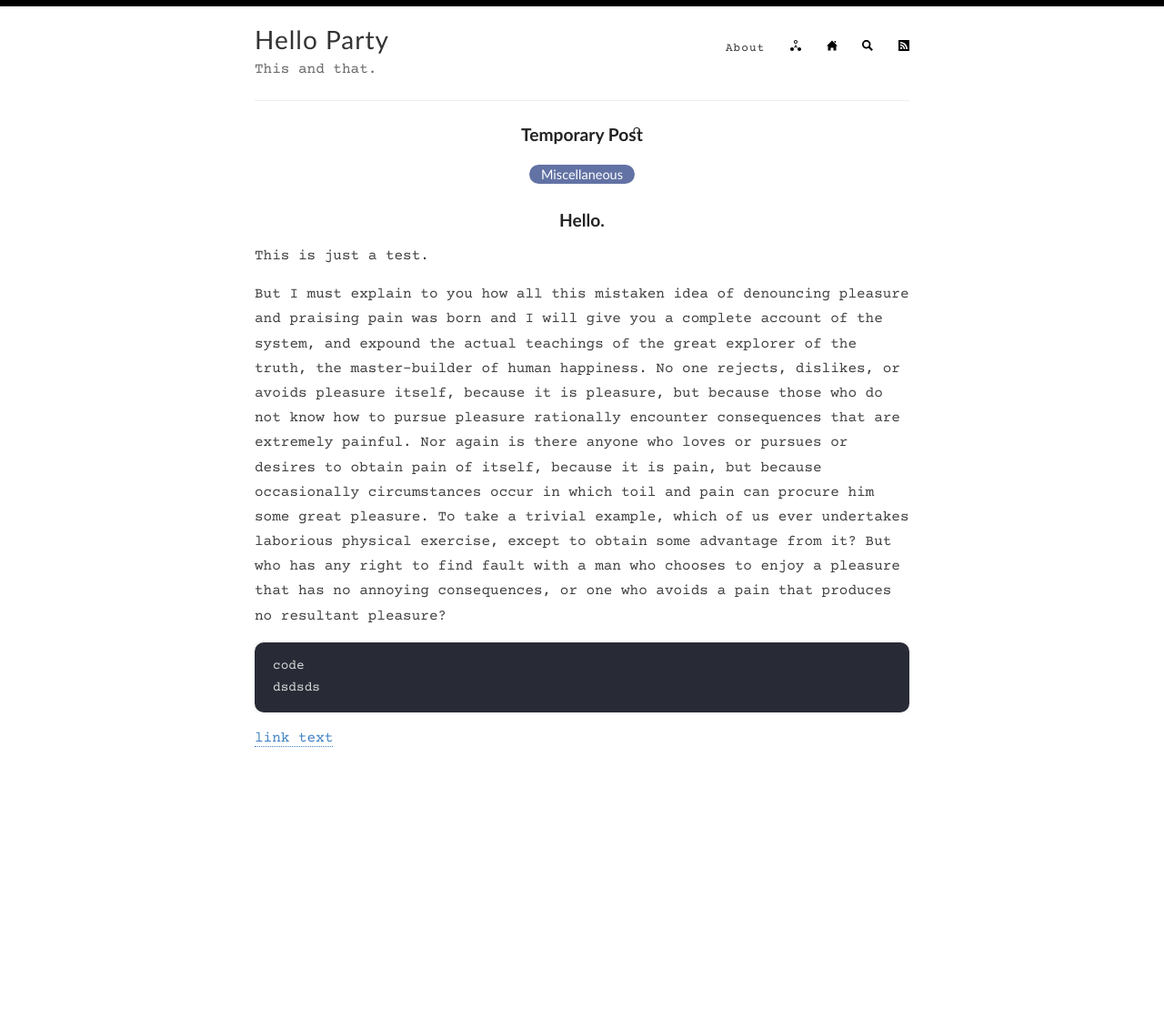
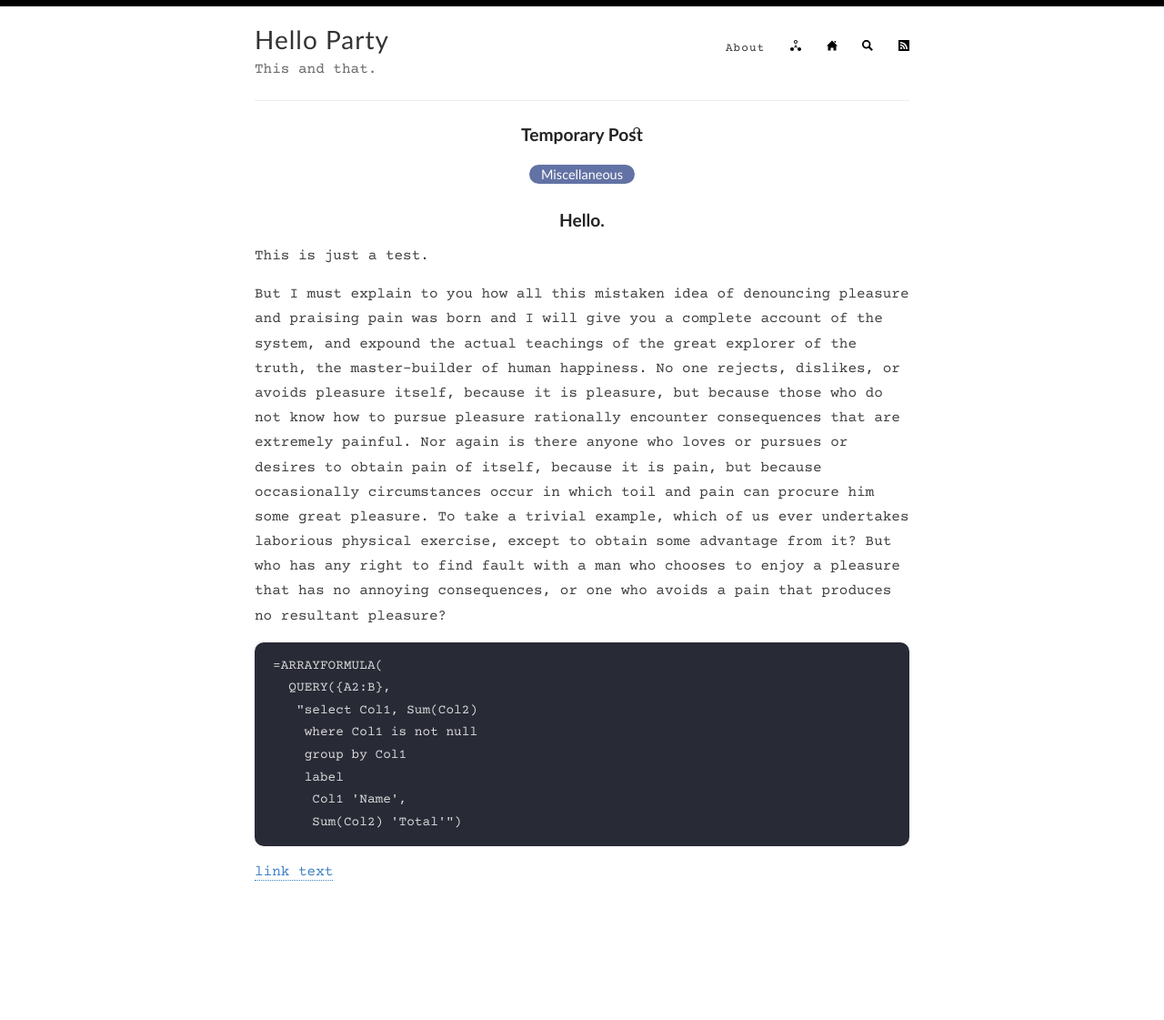
Before and after one commit to hello-party/hello-party-old.github.io, a Jekyll site: the page built from _posts/2021-02-04-hello.md, in a window 1280 px wide. Shown: the whole page at 91% size. Built offline with Jekyll 4.4.1, drawn with Linux system fonts in a browser that asks for light colours; before the commit the page ends 974 px from its top, so only the background shows below that.

Commit message:
Update 2021-02-04-hello.md

```diff
--- a/_posts/2021-02-04-hello.md
+++ b/_posts/2021-02-04-hello.md
@@ -12,7 +12,13 @@ But I must explain to you how all this mistaken idea of denouncing pleasure and
 
 <!--more-->
 
-    code
-    dsdsds
+    =ARRAYFORMULA(
+      QUERY({A2:B},
+       "select Col1, Sum(Col2)
+        where Col1 is not null
+        group by Col1
+        label
+         Col1 'Name',
+         Sum(Col2) 'Total'")
 
 [link text](https://google.com)
```
